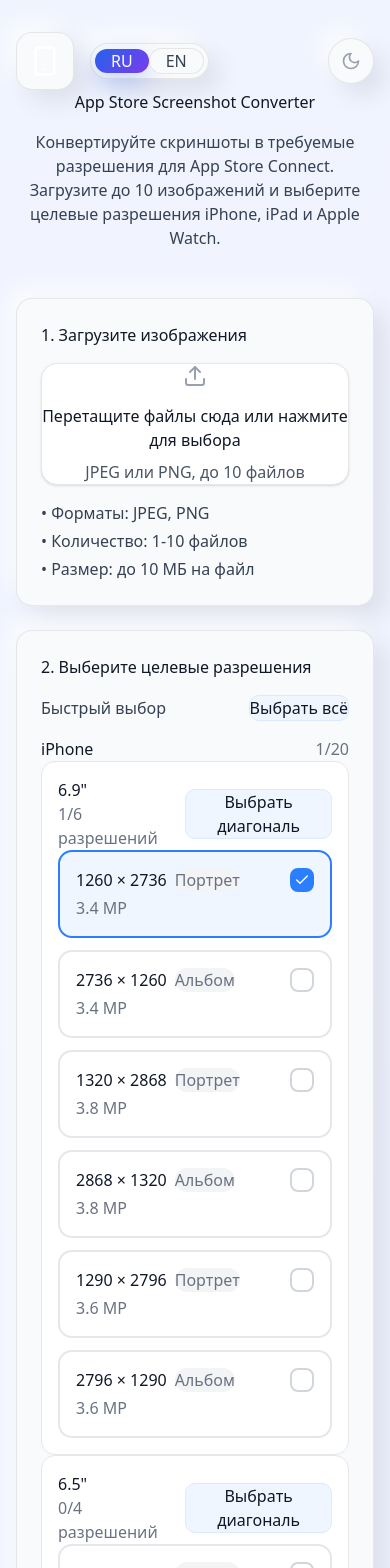
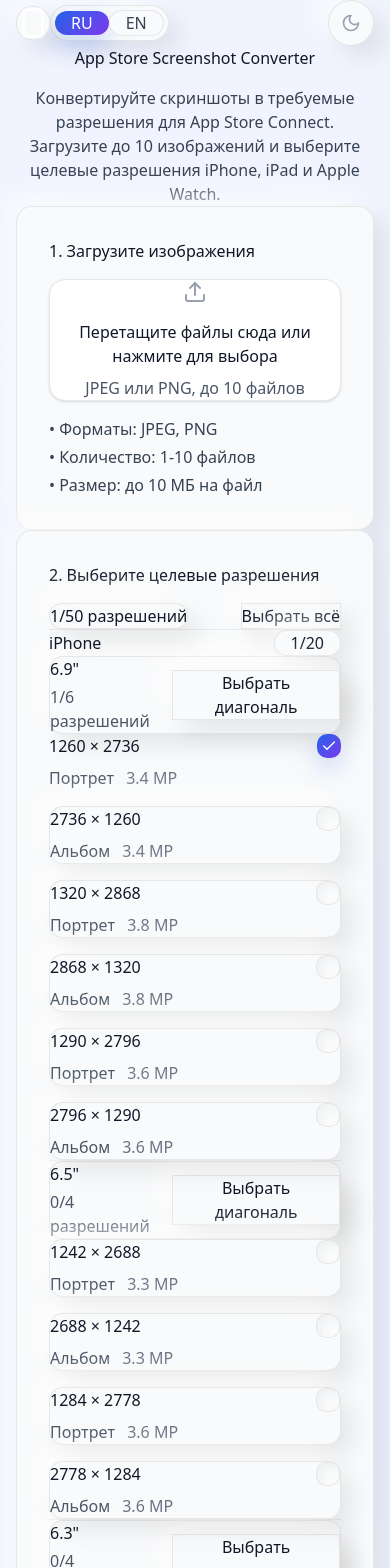
Before and after one commit to kyzdes/appstore-resizer, a React (Vite) app: page / in a window 390 px wide. Shown: the top 1568 px of the page. Built offline with nearby package versions, Linux system fonts and the light colour scheme.

Commit message:
Increase spacing and breathing room across layout

```diff
--- a/src/App.tsx
+++ b/src/App.tsx
@@ -235,10 +235,10 @@
         : { background: 'radial-gradient(circle at 20% 20%, #eef2ff, #f9fafb)' },
 
       // Neomorphic карточки
-      neumorphicCard: 'neumorphic-raised rounded-2xl p-6',
-      neumorphicCardHover: 'neumorphic-raised neumorphic-raised-hover rounded-2xl p-6',
-      neumorphicButton: 'neumorphic-raised-sm rounded-xl px-4 py-2 transition-all duration-300',
-      neumorphicInset: 'neumorphic-inset rounded-xl p-4',
+      neumorphicCard: 'neumorphic-raised rounded-2xl p-8',
+      neumorphicCardHover: 'neumorphic-raised neumorphic-raised-hover rounded-2xl p-8',
+      neumorphicButton: 'neumorphic-raised-sm rounded-xl px-5 py-2.5 transition-all duration-300',
+      neumorphicInset: 'neumorphic-inset rounded-xl p-5',
 
       // Text colors
       textPrimary: isDarkMode ? 'text-gray-100' : 'text-gray-900',
@@ -330,14 +330,14 @@
       className={`${theme.pageBg} ${isDarkMode ? 'theme-dark text-gray-100' : 'theme-light text-gray-900'}`}
       style={theme.pageBgStyle}
     >
-      <div className="max-w-6xl mx-auto px-4 py-8 sm:px-6 lg:px-8">
+      <div className="max-w-7xl mx-auto px-4 py-12 sm:px-6 lg:px-10">
         {/* Header */}
-        <div className="mb-12 relative z-10">
+        <div className="mb-16 relative z-10">
           {/* Top bar with controls */}
-          <div className="flex items-center justify-between mb-8">
-            <div className="flex items-center gap-4">
+          <div className="flex items-center justify-between mb-10">
+            <div className="flex items-center gap-6">
               {/* Logo with neomorphic effect */}
-              <div className="neumorphic-raised p-3 rounded-2xl relative">
+              <div className="neumorphic-raised p-3.5 rounded-2xl relative">
                 <div className="absolute inset-0 neumorphic-gradient-primary rounded-2xl opacity-90" />
                 <Smartphone className="w-8 h-8 text-white relative z-10" />
               </div>
@@ -383,7 +383,7 @@
 
           {/* Title and subtitle - centered */}
           <div className="text-center space-y-4">
-            <h1 className={`text-4xl font-bold tracking-tight ${theme.textPrimary}`}>
+            <h1 className={`text-4xl sm:text-5xl font-bold tracking-tight ${theme.textPrimary}`}>
               {t.title}
             </h1>
             <p className={`text-lg max-w-3xl mx-auto leading-relaxed ${theme.textSecondary}`}>
@@ -393,9 +393,9 @@
         </div>
 
         {/* Main Content */}
-        <div className="grid lg:grid-cols-3 gap-6 lg:gap-8 relative z-10">
+        <div className="grid lg:grid-cols-3 gap-8 lg:gap-12 relative z-10">
           {/* Left Column - Upload & Resolutions */}
-          <div className="lg:col-span-2 space-y-6">
+          <div className="lg:col-span-2 space-y-8">
             {/* Upload Section */}
             <div className={theme.neumorphicCard}>
               <h2 className={`${theme.textPrimary} mb-4`}>
@@ -441,7 +441,7 @@
 
           {/* Right Column - Summary & Actions */}
           <div className="lg:col-span-1">
-            <div className={`${theme.neumorphicCard} lg:sticky lg:top-8 space-y-6`}>
+            <div className={`${theme.neumorphicCard} lg:sticky lg:top-12 space-y-8`}>
               {/* Header */}
               <div className="flex items-center justify-between">
                 <h2 className={`text-xl font-semibold ${theme.textPrimary}`}>
--- a/src/components/ResolutionSelector.tsx
+++ b/src/components/ResolutionSelector.tsx
@@ -45,65 +45,77 @@
   const allSelected = selectedResolutions.length === resolutions.length;
 
   return (
-    <div className="space-y-4">
-      <div className="flex items-center justify-between">
-        <p className={isDarkMode ? 'text-gray-200' : 'text-gray-700'}>{texts.quickSelect}</p>
+    <div className="space-y-8">
+      {/* Top-level quick actions */}
+      <div className="flex items-center justify-between pb-6">
+        <div className="flex items-center gap-3">
+          <div className="neumorphic-raised px-5 py-2 rounded-xl">
+            <span className={`text-sm font-semibold ${isDarkMode ? 'text-gray-100' : 'text-gray-900'}`}>
+              {texts.countLabel(selectedResolutions.length, resolutions.length)}
+            </span>
+          </div>
+        </div>
         <button
           onClick={onToggleAll}
-          className={`text-sm font-medium px-3 py-1.5 rounded-lg border ${
-            isDarkMode
-              ? 'border-slate-700 text-blue-200 hover:border-blue-400 hover:text-blue-300 bg-slate-900'
-              : 'border-blue-100 text-blue-600 hover:border-blue-300 hover:text-blue-700 bg-blue-50'
-          }`}
+          className="neumorphic-button hover:neumorphic-raised-hover text-sm font-medium px-5 py-2.5"
         >
           {allSelected ? texts.clearAll : texts.selectAll}
         </button>
       </div>
 
-      {Object.entries(groupedResolutions).map(([device, diagonals]) => (
-        <div key={device} className="space-y-3">
+      {/* Divider */}
+      <div className="neumorphic-divider" />
+
+      {/* Device Groups - Simple Grid Layout */}
+      <div className="space-y-10">
+        {Object.entries(groupedResolutions).map(([device, diagonals]) => {
+          const deviceResolutions = Object.values(diagonals).flat();
+          const selectedCount = deviceResolutions.filter(r => selectedResolutions.includes(r.id)).length;
+
+          return (
+            <div key={device} className="space-y-5">
+              {/* Device Header */}
               <div className="flex items-center justify-between">
-            <h3 className={isDarkMode ? 'text-gray-100 font-medium' : 'text-gray-800 font-medium'}>{device}</h3>
-            <span className={isDarkMode ? 'text-sm text-gray-400' : 'text-sm text-gray-500'}>
-              {Object.values(diagonals).flat().filter(r => selectedResolutions.includes(r.id)).length}/
-              {Object.values(diagonals).flat().length}
+                <h3 className={`text-lg font-semibold ${isDarkMode ? 'text-gray-100' : 'text-gray-900'}`}>
+                  {device}
+                </h3>
+                <div className="neumorphic-raised px-4 py-1.5 rounded-full">
+                  <span className={`text-sm font-medium ${isDarkMode ? 'text-gray-200' : 'text-gray-800'}`}>
+                    {selectedCount}/{deviceResolutions.length}
                   </span>
                 </div>
+              </div>
 
-          <div className="space-y-3">
+              {/* Diagonal Groups */}
+              <div className="space-y-7">
                 {Object.entries(diagonals).map(([diagonal, diagonalResolutions]) => {
-              const selectedCount = diagonalResolutions.filter(r => selectedResolutions.includes(r.id)).length;
-              const allDiagonalSelected = selectedCount === diagonalResolutions.length;
+                  const selectedDiagonalCount = diagonalResolutions.filter(r => selectedResolutions.includes(r.id)).length;
+                  const allDiagonalSelected = selectedDiagonalCount === diagonalResolutions.length;
 
                   return (
-                <div
-                  key={`${device}-${diagonal}`}
-                  className={`rounded-xl p-4 space-y-3 border ${
-                    isDarkMode ? 'border-slate-800 bg-slate-900' : 'border-gray-200 bg-white'
-                  }`}
-                >
-                  <div className="flex items-center justify-between gap-2">
+                    <div key={`${device}-${diagonal}`} className="space-y-3">
+                      {/* Diagonal Header with action button */}
+                      <div className="neumorphic-raised rounded-xl p-5">
+                        <div className="flex items-center justify-between gap-3">
                           <div>
-                      <p className={isDarkMode ? 'text-gray-100 font-medium' : 'text-gray-900 font-medium'}>
+                            <p className={`font-medium ${isDarkMode ? 'text-gray-100' : 'text-gray-900'}`}>
                               {diagonal}
                             </p>
-                      <p className={isDarkMode ? 'text-gray-400 text-sm' : 'text-gray-500 text-sm'}>
-                        {texts.countLabel(selectedCount, diagonalResolutions.length)}
+                            <p className={`text-sm mt-1 ${isDarkMode ? 'text-gray-400' : 'text-gray-600'}`}>
+                              {texts.countLabel(selectedDiagonalCount, diagonalResolutions.length)}
                             </p>
                           </div>
                           <button
                             onClick={() => onToggleDiagonal(device as Resolution['device'], diagonal)}
-                      className={`text-sm font-medium px-3 py-1.5 rounded-lg border ${
-                        isDarkMode
-                          ? 'border-slate-700 text-blue-200 hover:border-blue-400 hover:text-blue-300 bg-slate-900'
-                          : 'border-blue-100 text-blue-600 hover:border-blue-300 hover:text-blue-700 bg-blue-50'
-                      }`}
+                            className="neumorphic-button text-sm font-medium whitespace-nowrap px-4 py-2"
                           >
                             {allDiagonalSelected ? texts.clearDiagonal : texts.selectDiagonal}
                           </button>
                         </div>
+                      </div>
 
-                  <div className="grid sm:grid-cols-2 gap-3">
+                      {/* Resolution Cards Grid */}
+                      <div className="grid sm:grid-cols-2 lg:grid-cols-3 gap-4">
                         {diagonalResolutions.map(resolution => {
                           const isSelected = selectedResolutions.includes(resolution.id);
                           const isLandscape = resolution.width > resolution.height;
@@ -112,52 +124,71 @@
                             <button
                               key={resolution.id}
                               onClick={() => onToggle(resolution.id)}
-                          className={`relative p-4 rounded-xl border-2 transition-all text-left ${
+                              className={`relative transition-all duration-300 rounded-xl p-5 text-left ${
                                 isSelected
-                              ? isDarkMode
-                                ? 'border-blue-500 bg-slate-800'
-                                : 'border-blue-500 bg-blue-50'
-                              : isDarkMode
-                                ? 'border-slate-800 bg-slate-900 hover:border-slate-700'
-                                : 'border-gray-200 bg-white hover:border-gray-300'
+                                  ? 'neumorphic-active'
+                                  : 'neumorphic-raised hover:neumorphic-raised-hover'
                               }`}
                             >
-                          <div className="flex items-start justify-between gap-2">
-                            <div className="flex-1">
-                              <div className="flex items-center gap-2 mb-1">
-                                <p className={isDarkMode ? 'text-gray-100' : 'text-gray-900'}>
+                              {/* Gradient accent when selected */}
+                              {isSelected && (
+                                <div className="absolute inset-0 bg-gradient-to-br from-blue-500/10 to-purple-500/10 rounded-xl pointer-events-none" />
+                              )}
+
+                              {/* Content */}
+                              <div className="relative z-10 flex items-start justify-between gap-3">
+                                <div className="flex-1 space-y-2">
+                                  {/* Resolution */}
+                                  <div className="flex items-center gap-2">
+                                    <span className={`font-mono font-semibold text-base ${isDarkMode ? 'text-gray-100' : 'text-gray-900'}`}>
                                       {resolution.width} × {resolution.height}
-                                </p>
-                                <span className={isDarkMode ? 'text-xs text-gray-200 px-2 py-0.5 bg-slate-800 rounded-full' : 'text-xs text-gray-500 px-2 py-0.5 bg-gray-100 rounded-full'}>
+                                    </span>
+                                  </div>
+
+                                  {/* Metadata - БЕЗ Badge и БЕЗ эмодзи */}
+                                  <div className="flex items-center gap-3">
+                                    <span className={`text-xs font-medium ${isDarkMode ? 'text-gray-400' : 'text-gray-600'}`}>
                                       {isLandscape ? texts.orientation.landscape : texts.orientation.portrait}
                                     </span>
+                                    <span className={`text-xs ${isDarkMode ? 'text-gray-500' : 'text-gray-500'}`}>
+                                      {(resolution.width * resolution.height / 1000000).toFixed(1)} MP
+                                    </span>
                                   </div>
-                              <p className={isDarkMode ? 'text-gray-400' : 'text-gray-500'}>
-                                {(resolution.width * resolution.height / 1000000).toFixed(1)} MP
-                              </p>
                                 </div>
-                            <div
-                              className={`w-6 h-6 rounded-md border-2 flex items-center justify-center flex-shrink-0 ${
+
+                                {/* Selection indicator - checkbox style */}
+                                <div className={`w-6 h-6 rounded-lg flex items-center justify-center transition-all duration-300 shrink-0 ${
                                   isSelected
-                                  ? 'border-blue-500 bg-blue-500'
-                                  : isDarkMode
-                                    ? 'border-slate-700 bg-slate-900'
-                                    : 'border-gray-300 bg-white'
-                              }`}
-                            >
-                              {isSelected && <Check className="w-4 h-4 text-white" />}
+                                    ? 'neumorphic-gradient-primary'
+                                    : 'neumorphic-inset-sm'
+                                }`}>
+                                  {isSelected && (
+                                    <Check className="w-4 h-4 text-white" />
+                                  )}
                                 </div>
                               </div>
                             </button>
                           );
                         })}
                       </div>
+
+                      {/* Divider between diagonal groups */}
+                      {Object.keys(diagonals).indexOf(diagonal) < Object.keys(diagonals).length - 1 && (
+                        <div className="neumorphic-divider my-4" />
+                      )}
+                    </div>
+                  );
+                })}
+              </div>
+
+              {/* Divider between device groups */}
+              {Object.keys(groupedResolutions).indexOf(device) < Object.keys(groupedResolutions).length - 1 && (
+                <div className="neumorphic-divider mt-6" />
+              )}
             </div>
           );
         })}
       </div>
     </div>
-      ))}
-    </div>
   );
 }
```
Lines whose indentation alone changed are shown as unchanged.
